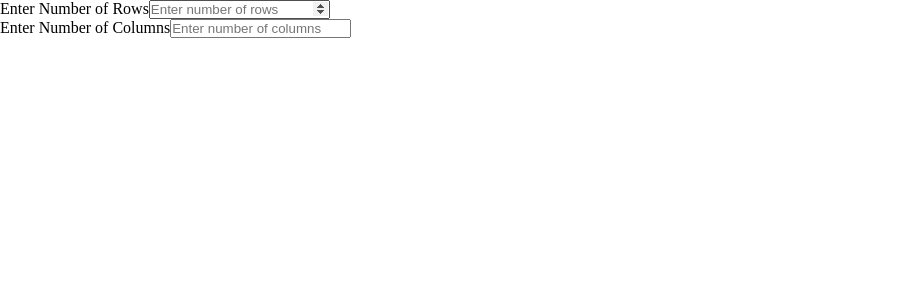
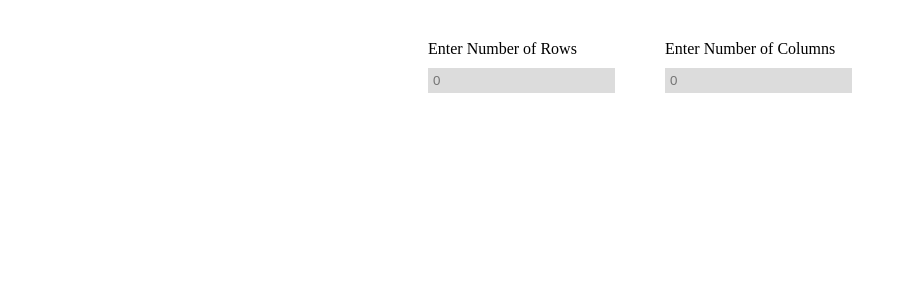
Before and after one commit to aviralsharma07/color-matrix, a React (Vite) app: page / in a window 1280 px wide. Shown: the top 300 px of the page, without its empty margins (0-915 px from the left). Built offline with nearby package versions, Linux system fonts and the light colour scheme.

Commit message:
add inputs and dynamic matrix

```diff
--- a/src/App.css
+++ b/src/App.css
@@ -0,0 +1,56 @@
+.App {
+  min-width: 100vw;
+  min-height: 100vh;
+  /* border: 2px solid black; */
+  display: flex;
+  flex-direction: column;
+  padding: 30px;
+}
+
+.inputs {
+  /* border: 2px solid red; */
+  display: flex;
+  justify-content: center;
+  align-items: center;
+  padding: 10px;
+  gap: 50px;
+}
+
+.input-box {
+  /* border: 2px solid green; */
+  display: flex;
+  flex-direction: column;
+  gap: 10px;
+}
+
+.input-box input {
+  padding: 5px;
+  border: 0;
+  outline: none;
+  background-color: rgba(128, 128, 128, 0.274);
+  color: rgba(0, 0, 0, 0.637);
+}
+
+.matrix {
+  /* border: 2px solid blue; */
+  /* flex: 1; */
+  padding: 10px;
+}
+
+.row {
+  /* border: 1px solid black; */
+  display: flex;
+  justify-content: space-between;
+  gap: 5px;
+}
+
+.column {
+  padding: 20px;
+  flex: 1;
+  min-width: 70px;
+  text-align: center;
+  background: yellow;
+  /* border: 1px solid green; */
+  margin-bottom: 5px;
+  border: 1px solid black;
+}
--- a/src/App.jsx
+++ b/src/App.jsx
@@ -4,19 +4,66 @@ import viteLogo from "/vite.svg";
 import "./App.css";
 
 function App() {
-  const [count, setCount] = useState(0);
+  const [rows, setRows] = useState("");
+  const [columns, setColumns] = useState("");
+  console.log(typeof rows, columns);
 
   return (
     <div className="App">
       <div className="inputs">
-        <div className="input-box row">
+        <div className="input-box">
           <label htmlFor="rowInput">Enter Number of Rows</label>
-          <input type="number" id="rowInput" placeholder="Enter number of rows"></input>
+          <input
+            type="number"
+            id="rowInput"
+            placeholder="0"
+            value={rows}
+            onChange={(e) => {
+              setRows(parseInt(e.target.value));
+            }}
+          ></input>
         </div>
-        <div className="input-box column">
+        <div className="input-box">
           <label htmlFor="columnInput">Enter Number of Columns</label>
-          <input type="number" id="columnInput" placeholder="Enter number of columns"></input>
+          <input
+            type="number"
+            id="columnInput"
+            placeholder="0"
+            value={columns}
+            onChange={(e) => {
+              setColumns(parseInt(e.target.value));
+            }}
+          ></input>
         </div>
+      </div>
+      <div className="matrix">
+        {/* <div className="row">
+          <div className="column">1</div>
+          <div className="column">2</div>
+          <div className="column">3</div>
+          <div className="column">4</div>
+        </div>
+        <div className="row">
+          <div className="column">5</div>
+          <div className="column">6</div>
+          <div className="column">7</div>
+          <div className="column">8</div>
+        </div>
+        <div className="row">
+          <div className="column">9</div>
+          <div className="column">10</div>
+          <div className="column">11</div>
+          <div className="column">12</div>
+        </div> */}
+        {Array.from({ length: rows }).map((_, rowIndex) => (
+          <div className="row" key={rowIndex}>
+            {Array.from({ length: columns }).map((_, colIndex) => (
+              <div className="column" key={colIndex}>
+                {rowIndex * columns + colIndex + 1}
+              </div>
+            ))}
+          </div>
+        ))}
       </div>
     </div>
   );
```
